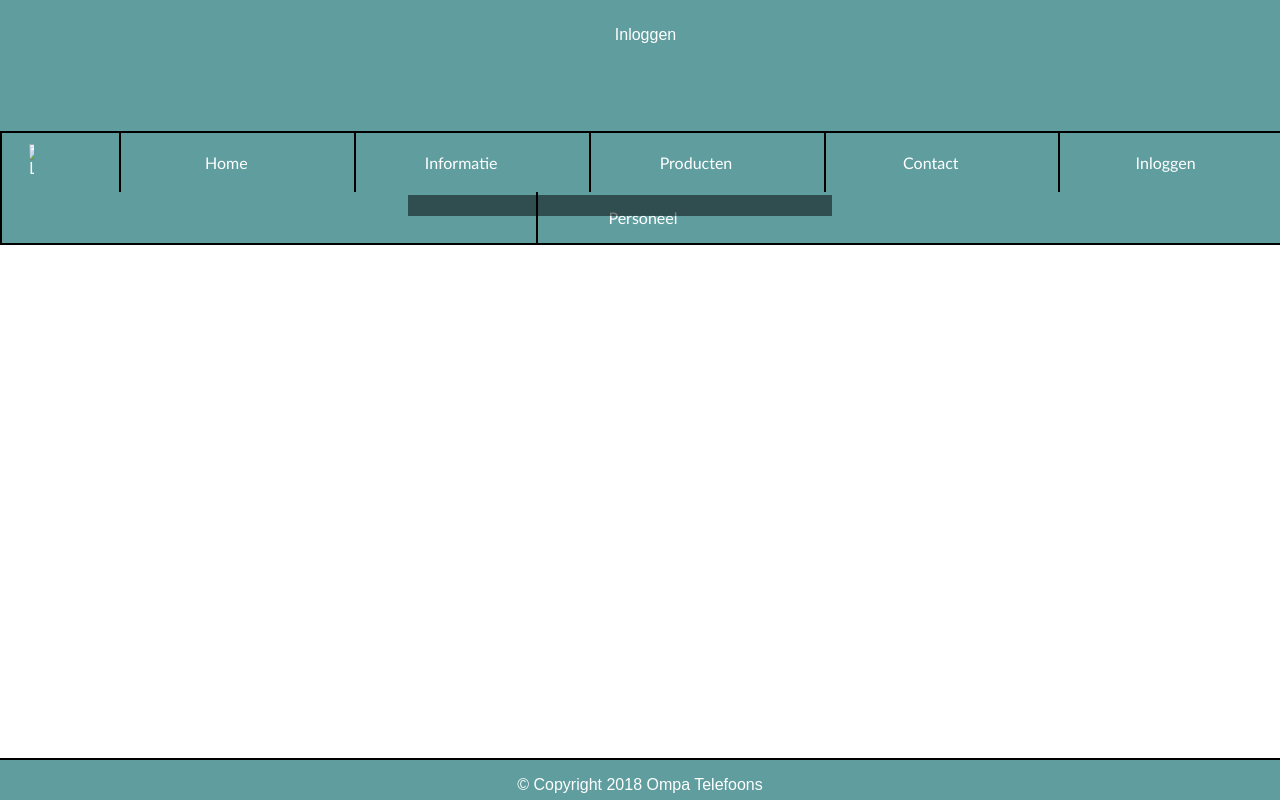
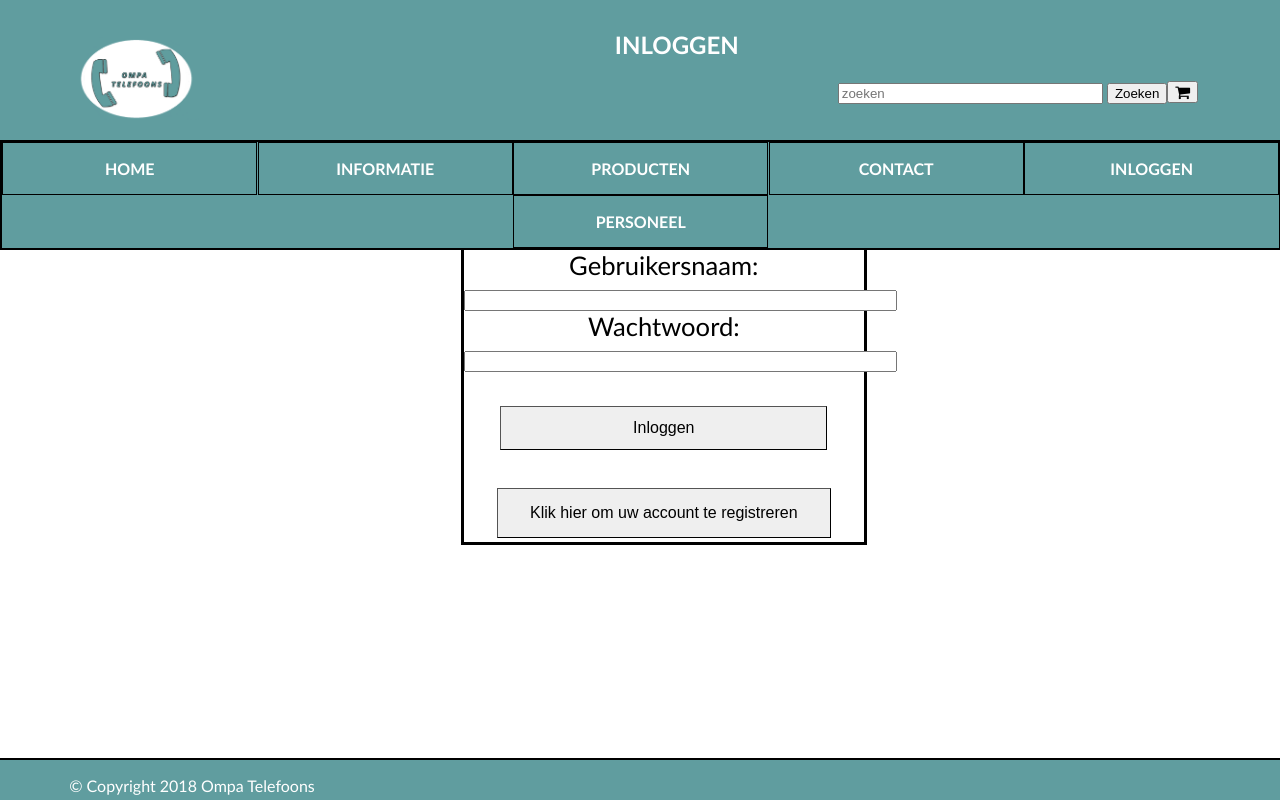
Before and after one commit to OlafKrommendijk/Project-6, a plain HTML site: page Website/Inloggen.html in a window 1280 px wide. Drawn offline with Linux system fonts and the light colour scheme.

Commit message:
inlog pagina gemaakt

```diff
--- a/Website/Inloggen.html
+++ b/Website/Inloggen.html
@@ -2,32 +2,49 @@
 	<HTML>
 		<HEAD>
 			<meta name="viewport" content="width=device-width, initial-scale=1.0">
-			<LINK href="Styleblad.css" rel="stylesheet" type="text/css" />
+			<LINK href="inloggenStyleblad.css" rel="stylesheet" type="text/css" />
+			<meta name="viewport" content="width=device-width, initial-scale=1">
+			<link rel="stylesheet" href="https://cdnjs.cloudflare.com/ajax/libs/font-awesome/4.7.0/css/font-awesome.min.css">
 			<TITLE> Ompa Telefoons </TITLE>
 		</HEAD>
 			<BODY>
 			<div id="container">
 				<div id="header">
 					<div id="HText">
-						<p>Inloggen</p>
+						<h2><strong>INLOGGEN</strong></h2>
 					</div>
+						<div id="zoeken">
+								<input type="text" size="30" placeholder="zoeken">
+									<button>Zoeken</button><button id="knop" <i class="fa fa-shopping-cart"></i></button>
+						</div>
+
+							<a href="index.html"> <img src="logo.png" id="logo" alt="Logo" title="Logo" width="50" /></a>
 				</div>
 					<div class="nav">
 						<div class="Home">
-							<a href="index.html"> <img src="logo" id="logo" alt="Logo" title="Logo" width="80" /></a>
 
-							<button class="dropbtn"><a href="index.html">Home</a></button>
-							<button class="dropbtn"><a href="Informatie.html">Informatie</a></button>
-							<button class="dropbtn"><a href="Producten.html">Producten</a></button>
-							<button class="dropbtn"><a href="Contact.html">Contact</a></button>
-							<button class="dropbtn"><a href="Inloggen.html">Inloggen</a></button>
-							<button class="dropbtn"><a href="Personeel.html">Personeel</a></button>
+
+							<button class="dropbtn"><a href="index.html"><strong>HOME</strong></a></button>
+							<button class="dropbtn"><a href="Informatie.html"><strong>INFORMATIE</strong></a></button>
+							<button class="dropbtn"><a href="Producten.html"><strong>PRODUCTEN</strong></a></button>
+							<button class="dropbtn"><a href="Contact.html"><strong>CONTACT</strong></a></button>
+							<button class="dropbtn"><a href="Inloggen.html"><strong>INLOGGEN</strong></a></button>
+							<button class="dropbtn"><a href="Personeel.html"><strong>PERSONEEL</strong></a></button>
 						</div>
 					</div>
 
-						<div class="T1H">
-							<h2></h2>
-							<p></p>
+						<div class="T1H" style="font-size:2vw;">
+							<form action="/action_page.php">
+  							Gebruikersnaam:<br>
+  							<input type="text" size="51%" name="gebruikersnaam" value="">
+ 							 <br>
+ 							 Wachtwoord:<br>
+  							<input type="text" name="wachtwoord" size="51%" value="">
+ 							 <br><br>
+ 							 <input class="submit" type="submit" value="Inloggen">
+ 							 <br><br>
+ 							 <input class="registreren" type="submit" value="Klik hier om uw account te registreren">
+							</form>
 						</div>
 
 						<div id="HF2">
@@ -39,7 +56,9 @@
 
 					<footer>
 						<div id="footer">
-							<p>&copy; Copyright 2018 Ompa Telefoons</p>
+							<div id="FooterText">
+								<p>&copy; Copyright 2018 Ompa Telefoons</p>
+							</div>
 						</div>
 					</footer>
 			</BODY>
--- /dev/null
+++ b/Website/inloggenStyleblad.css
@@ -0,0 +1,145 @@
+html{
+	width: 100%;
+}
+body {
+	width: 100%;
+	margin: 0 auto;
+	text-align: center;
+	font-family: sans-serif;
+	font-family:Calibri;
+	height:100%;
+	padding-bottom: 60px;
+}
+#header {
+	padding: 10px;
+	background-color: #609D9F;
+	height: 120px;
+}
+#HText {
+	margin: -17px 0px 0px 0px;
+	color: white;
+	width: 20px;
+	margin: 0% 0% 0% 48%;
+}
+.Home {
+	background-color: #609D9F;
+	justify-content: space-around;
+	display: inline-flex;
+	flex-wrap: wrap;
+	width: 99.8%;
+	height: 10%;
+	float: left;
+	border-color: black;
+	border-style: solid;
+	border-width: 2px;
+}
+#logo {
+	position: relative;
+	margin: -7% 80% 0% 0%;
+	width: 10%;
+}
+
+/* NAVIGATIE */
+
+.dropbtn{
+	background-color: #609D9F;
+	color: white;
+	padding: 16px;
+	font-size: 16px;
+	font-family:Calibri;
+	border-color: black;
+	border-style: solid;
+	border-width: 1px;
+	width: 15.96em;
+}
+.dropbtn:hover {
+	background-color: #8fbbbc;
+}
+.nav {
+	background-color: white;
+	font-family: Arial;
+}
+.nav a {
+	font-size: 16px;
+	color: white;
+	text-align: center;
+	text-decoration: none;
+	padding: 14px 16px;
+}
+
+@media screen and (max-width: 600px) {
+	#zoeken a, .zoeken
+	input[type=text]{
+		display: inline-block;
+		text-align: left;
+		width: 100%;
+		margin: 0;
+		padding: 14px;
+
+	}
+}
+#zoeken{
+	margin: 0% 0% 0% 60%;
+	display: inline-block;
+}
+#winkelwagen{
+	margin: 0% 0% 10% 25%;
+	display: inline-block;
+}
+
+.T1H {
+	border-style: solid;
+	border-color: black;
+	border-width: 3px;
+	margin-top: 6%;
+	max-width: 400px;
+	margin-left: 36%;
+}
+
+.registreren{
+	border-color: black;
+	border-width: 1px;
+    color: black;
+    padding: 15px 32px;
+    text-align: center;
+    text-decoration: none;
+    display: inline-block;
+    font-size: 16px;
+    margin: 4px 2px;
+    cursor: pointer;
+}
+.submit{
+	border-color: black;
+	border-width: 1px;
+    color: black;
+    padding: 3% 33%;
+    text-align: center;
+    text-decoration: none;
+    display: inline-block;
+    font-size: 16px;
+    margin: 4px 2px;
+    cursor: pointer;
+}
+
+
+/*FOOTER*/
+
+#footer {
+	border-color: black;
+	border-style: solid;
+	border-width: 2px 0px 0px 0px;
+	background-color: #609D9F;
+	position: fixed;
+	bottom:0;
+	width:100%;
+	color: white;
+	height:40px;
+	}
+#FooterText{
+	margin: 0% 70% 0% 0%;
+}
+#knop {
+	margin-top: 0.7%;
+	height: 10%;
+	padding-bottom: 1px;
+}
```
Also changed, not shown: Website/Contact.html (+6 -6 lines).
